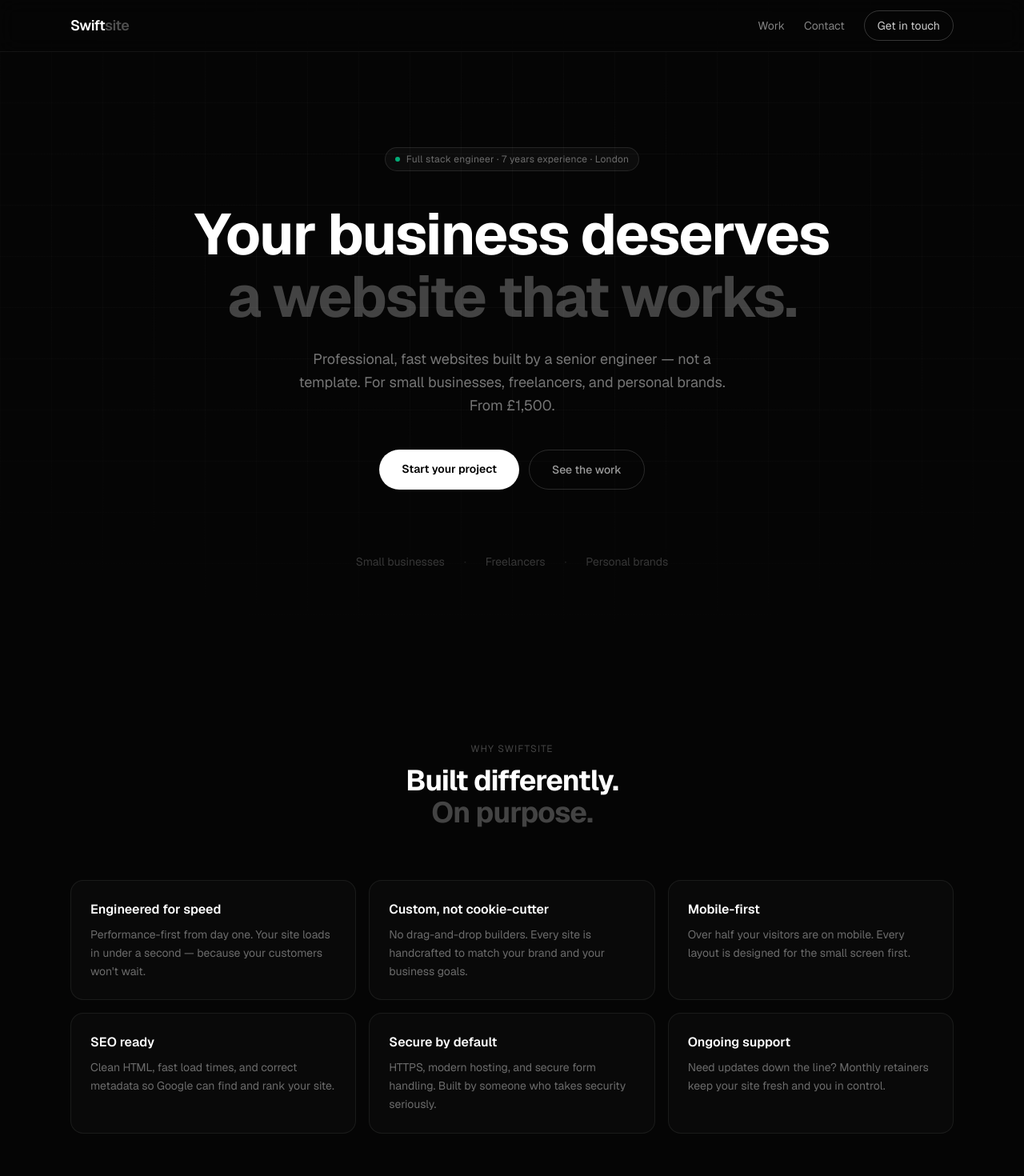
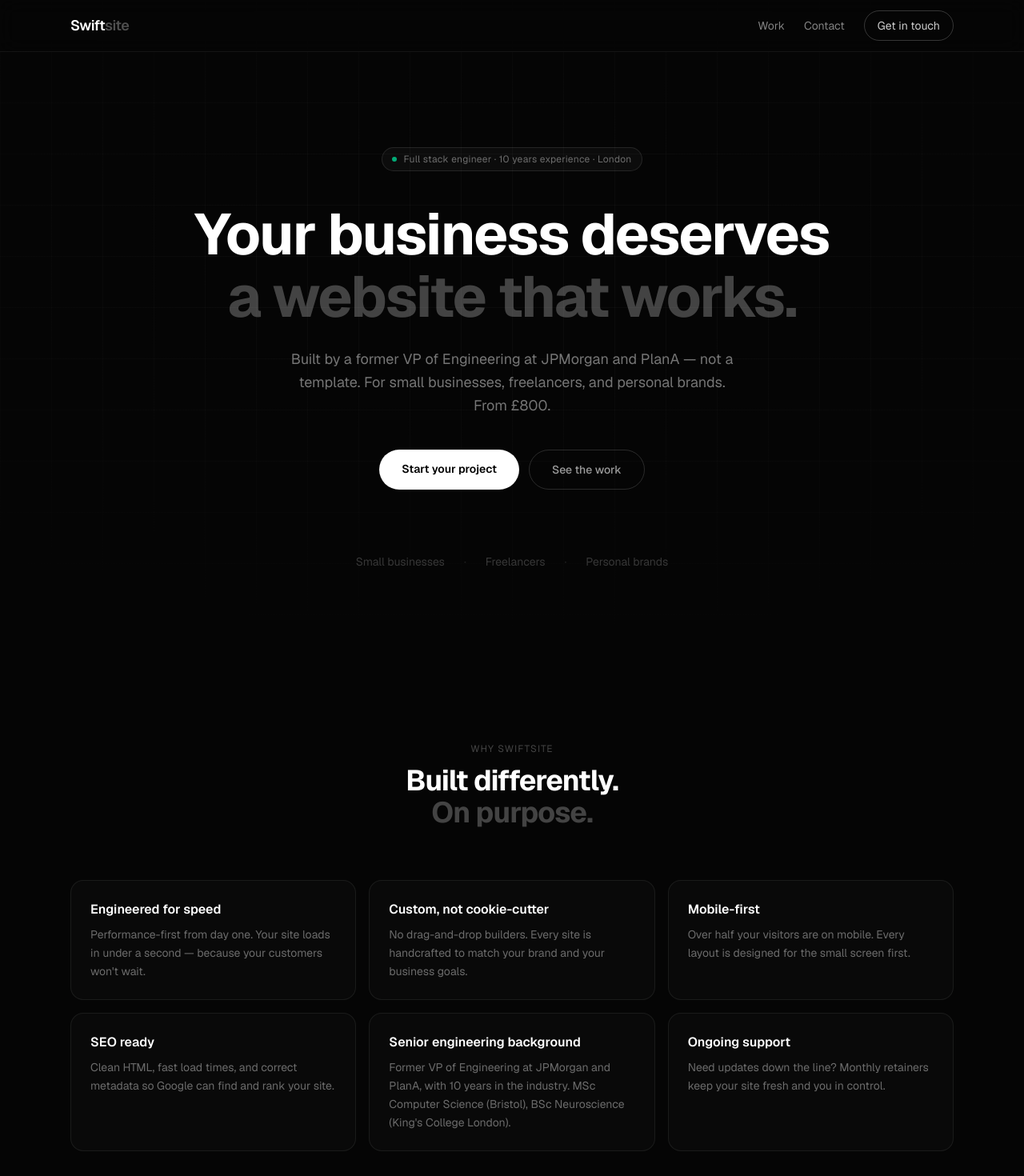
Before and after one commit to Boyns2017/swiftsite, a Next.js app: page / in a window 1280 px wide. Shown: the top 1470 px of the page at 80% size. Built offline with nearby package versions, Linux system fonts and the light colour scheme.

Commit message:
Updated the web page and pricing...

```diff
--- a/src/components/Features.tsx
+++ b/src/components/Features.tsx
@@ -16,8 +16,8 @@ const features = [
     desc: "Clean HTML, fast load times, and correct metadata so Google can find and rank your site.",
   },
   {
-    title: "Secure by default",
-    desc: "HTTPS, modern hosting, and secure form handling. Built by someone who takes security seriously.",
+    title: "Senior engineering background",
+    desc: "Former VP of Engineering at JPMorgan and PlanA, with 10 years in the industry. MSc Computer Science (Bristol), BSc Neuroscience (King's College London).",
   },
   {
     title: "Ongoing support",
--- a/src/components/Hero.tsx
+++ b/src/components/Hero.tsx
@@ -12,7 +12,7 @@ export default function Hero() {
         {/* Credibility badge */}
         <div className="inline-flex items-center gap-2 px-3 py-1.5 rounded-full border border-white/10 bg-white/[0.03] text-white/40 text-xs mb-10 tracking-wide">
           <span className="w-1.5 h-1.5 rounded-full bg-emerald-400 animate-pulse" />
-          Full stack engineer · 7 years experience · London
+          Full stack engineer · 10 years experience · London
         </div>
 
         <h1 className="text-5xl md:text-7xl font-bold tracking-tight text-white leading-[1.08] mb-6">
@@ -22,9 +22,9 @@ export default function Hero() {
         </h1>
 
         <p className="text-lg text-white/45 max-w-xl mx-auto mb-10 leading-relaxed">
-          Professional, fast websites built by a senior engineer — not a
+          Built by a former VP of Engineering at JPMorgan and PlanA — not a
           template. For small businesses, freelancers, and personal brands.
-          From&nbsp;£1,500.
+          From&nbsp;£800.
         </p>
 
         <div className="flex flex-col sm:flex-row gap-3 justify-center">
--- a/src/components/Pricing.tsx
+++ b/src/components/Pricing.tsx
@@ -4,16 +4,17 @@ const tiers = [
   {
     name: "Static Site",
     tagline: "Simple info site, no moving parts",
-    build: "£1,500",
+    build: "£800",
     hosting: "£25",
     hostingSuffix: "/mo",
+    featured: true,
     features: [
       "Custom design — no templates",
       "Up to 5 pages included",
       "Mobile-first and fully responsive",
       "SEO fundamentals built in",
       "Contact form",
-      "1 round of revisions",
+      "3 meetings included",
       "Deployed and live on fast hosting",
     ],
   },
@@ -23,7 +24,6 @@ const tiers = [
     build: "£2,500",
     hosting: "£50",
     hostingSuffix: "/mo",
-    featured: true,
     features: [
       "Custom design — no templates",
       "Blog or news section",
--- a/src/components/Testimonials.tsx
+++ b/src/components/Testimonials.tsx
@@ -19,6 +19,21 @@ const testimonials = [
     name: "Ellie Strand",
     role: "Photographer, Studio Maré",
     initials: "ES",
+  },
+];
+
+const examples = [
+  {
+    name: "Fen.Elektra",
+    desc: "Creative portfolio — floral & visual design",
+    url: "https://fen-elektra.vercel.app/",
+    display: "fen-elektra.vercel.app",
+  },
+  {
+    name: "Momiji Charity",
+    desc: "Charity website",
+    url: "https://momijicharity.com/",
+    display: "momijicharity.com",
   },
 ];
 
@@ -70,6 +85,45 @@ export default function Testimonials() {
             </div>
           ))}
         </div>
+
+        {/* Live examples */}
+        <div className="mt-16">
+          <p className="text-white/25 text-xs uppercase tracking-widest mb-5 text-center">
+            Live examples
+          </p>
+          <div className="grid grid-cols-1 sm:grid-cols-2 gap-4 max-w-2xl mx-auto">
+            {examples.map((e) => (
+              <a
+                key={e.url}
+                href={e.url}
+                target="_blank"
+                rel="noopener noreferrer"
+                className="group flex items-center justify-between p-5 rounded-2xl border border-white/[0.07] bg-white/[0.02] hover:bg-white/[0.04] hover:border-white/[0.12] transition-all"
+              >
+                <div>
+                  <p className="text-white/80 text-sm font-medium group-hover:text-white transition-colors">
+                    {e.name}
+                  </p>
+                  <p className="text-white/30 text-xs mt-0.5">{e.desc}</p>
+                  <p className="text-white/20 text-xs mt-1 font-mono">{e.display}</p>
+                </div>
+                <svg
+                  className="w-4 h-4 text-white/20 group-hover:text-white/50 transition-colors shrink-0 ml-4"
+                  fill="none"
+                  viewBox="0 0 24 24"
+                  stroke="currentColor"
+                >
+                  <path
+                    strokeLinecap="round"
+                    strokeLinejoin="round"
+                    strokeWidth={1.5}
+                    d="M10 6H6a2 2 0 00-2 2v10a2 2 0 002 2h10a2 2 0 002-2v-4M14 4h6m0 0v6m0-6L10 14"
+                  />
+                </svg>
+              </a>
+            ))}
+          </div>
+        </div>
       </div>
     </section>
   );
```
